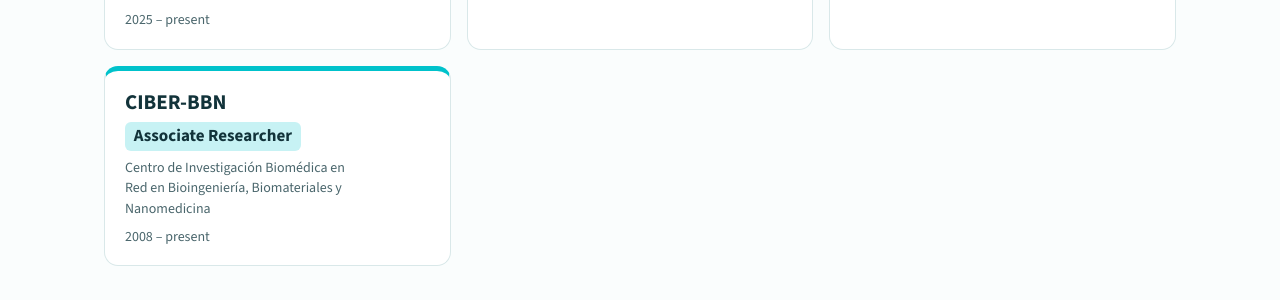
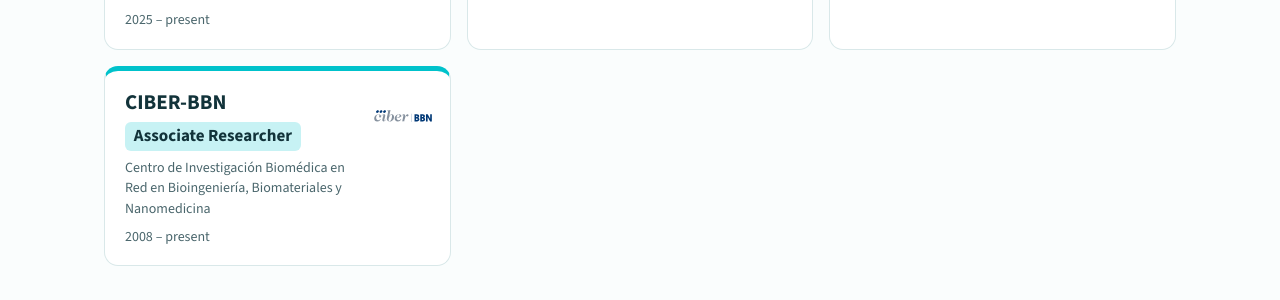
Before and after one commit to guiomar/guiomar.github.io, a Jekyll site: the page built from vitae.html, in a window 1280 px wide. Shown: the part 901-1201 px from the top of the page. Built offline with Jekyll 4.4.1, drawn with Linux system fonts in a browser that asks for light colours.

Commit message:
Vitae: CIBER-BBN logo
Co-Authored-By: Claude Opus 5.5 <noreply@anthropic.com>
Claude-Session: https://claude.ai/code/session_016qHx7xJtVuA2p8MXZK7uaB

```diff
--- a/_data/vitae.yml
+++ b/_data/vitae.yml
@@ -38,6 +38,7 @@
       role: Associate Researcher
       desc: Centro de Investigación Biomédica en Red en Bioingeniería, Biomateriales y Nanomedicina
       years: 2008 – present
+      logo: ciber-bbn.svg
 
 - title: Past positions
   style: timeline
```
Also changed, not shown: assets/img/logos/ciber-bbn.svg (added).
